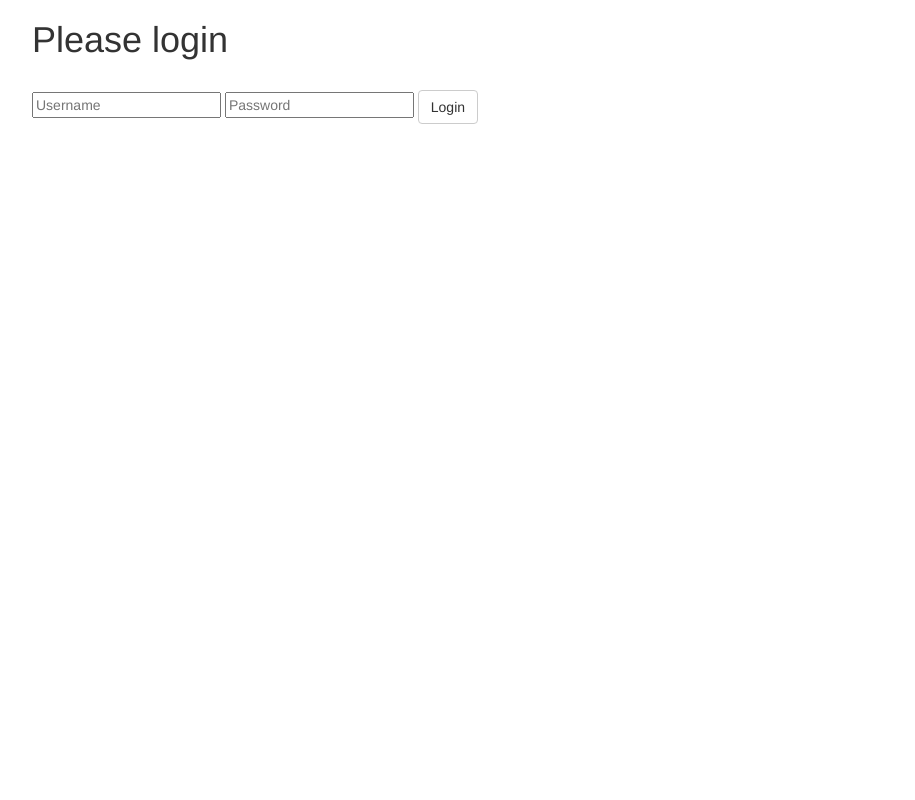
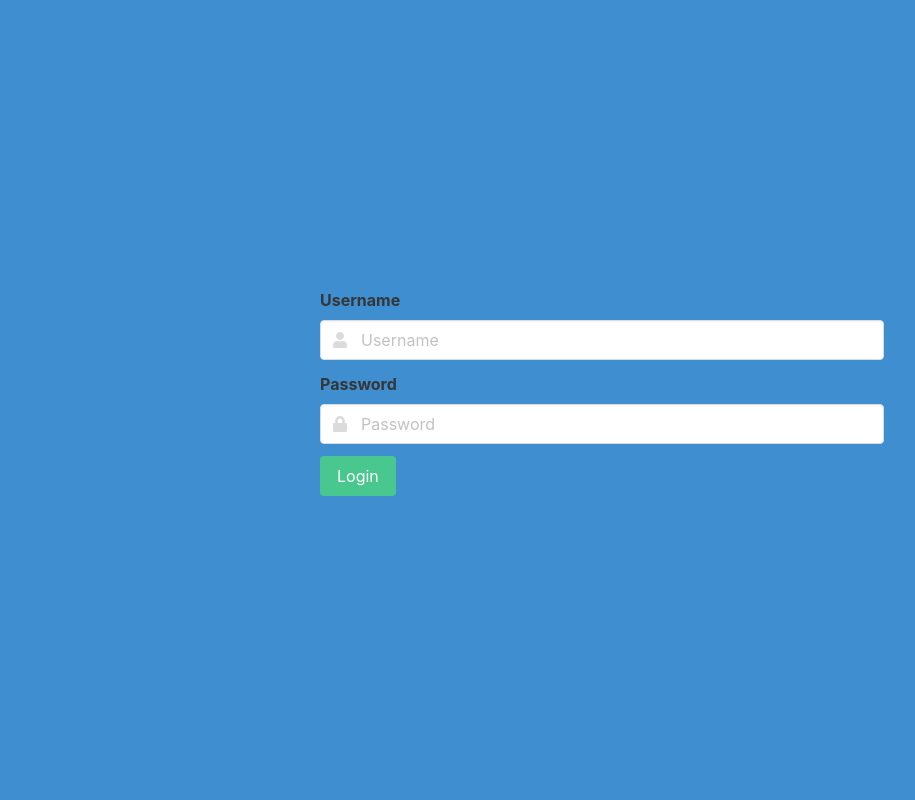
Before and after one commit to Maarten-DLVW/RAC22-SWDVT-1D_werkplaats-2-mvc-nohtyp, a Flask app: page /login in a window 1280 px wide. Shown: the whole page, without its empty margins (38-953 px from the left). Run offline with Flask 2, Linux system fonts and the light colour scheme; some libraries are stand-ins or nearby versions.

Commit message:
login template

```diff
--- a/templates/login.html
+++ b/templates/login.html
@@ -1,23 +1,51 @@
 <html>
+
 <head>
-    <title>Flask Intro - login page</title>
-    <meta name="viewport" content="width=device-width, initial-scale=1.0">
-    <link href="static/bootstrap.min.css" rel="stylesheet" media="screen">
+  <meta charset="utf-8">
+  <meta name="viewport" content="width=device-width, initial-scale=1">
+  <title>Login</title>
+  <link rel="stylesheet" href="https://cdn.jsdelivr.net/npm/bulma@0.8.0/css/bulma.min.css">
+  <script defer src="https://use.fontawesome.com/releases/v5.3.1/js/all.js"></script>
 </head>
+
 <body>
+  <section class="hero is-info is-fullheight">
+    <div class="hero-body">
       <div class="container">
-      <h1>Please login</h1>
-      <br>
-      <form action="" method="post">
-        <input type="text" placeholder="Username" name="username" value="{{
-          request.form.username }}">
-         <input type="password" placeholder="Password" name="password" value="{{
-          request.form.password }}">
-        <input class="btn btn-default" type="submit" value="Login">
+        <div class="columns is-centered">
+          <div class="column is-half">
+            <form method="POST">
+              <div class="field">
+                <label class="label">Username</label>
+                <div class="control has-icons-left has-icons-right">
+                  <input class="input" type="text" name="username" placeholder="Username">
+                  <span class="icon is-small is-left">
+                    <i class="fas fa-user"></i>
+                  </span>
+                </div>
+              </div>
+              <div class="field">
+                <label class="label">Password</label>
+                <p class="control has-icons-left">
+                  <input class="input" type="password" name="password" placeholder="Password">
+                  <span class="icon is-small is-left">
+                    <i class="fas fa-lock"></i>
+                  </span>
+                </p>
+              </div>
+              <div class="field">
+                <p class="control">
+                  <button type="submit" class="button is-success">
+                    Login
+                  </button>
+                </p>
+              </div>
             </form>
-      {% if error %}
-        <p class="error"><strong>Error:</strong> {{ error }}
-      {% endif %}
           </div>
+        </div>
+      </div>
+    </div>
+  </section>
 </body>
+
 </html>
```
Lines whose indentation alone changed are shown as unchanged.
